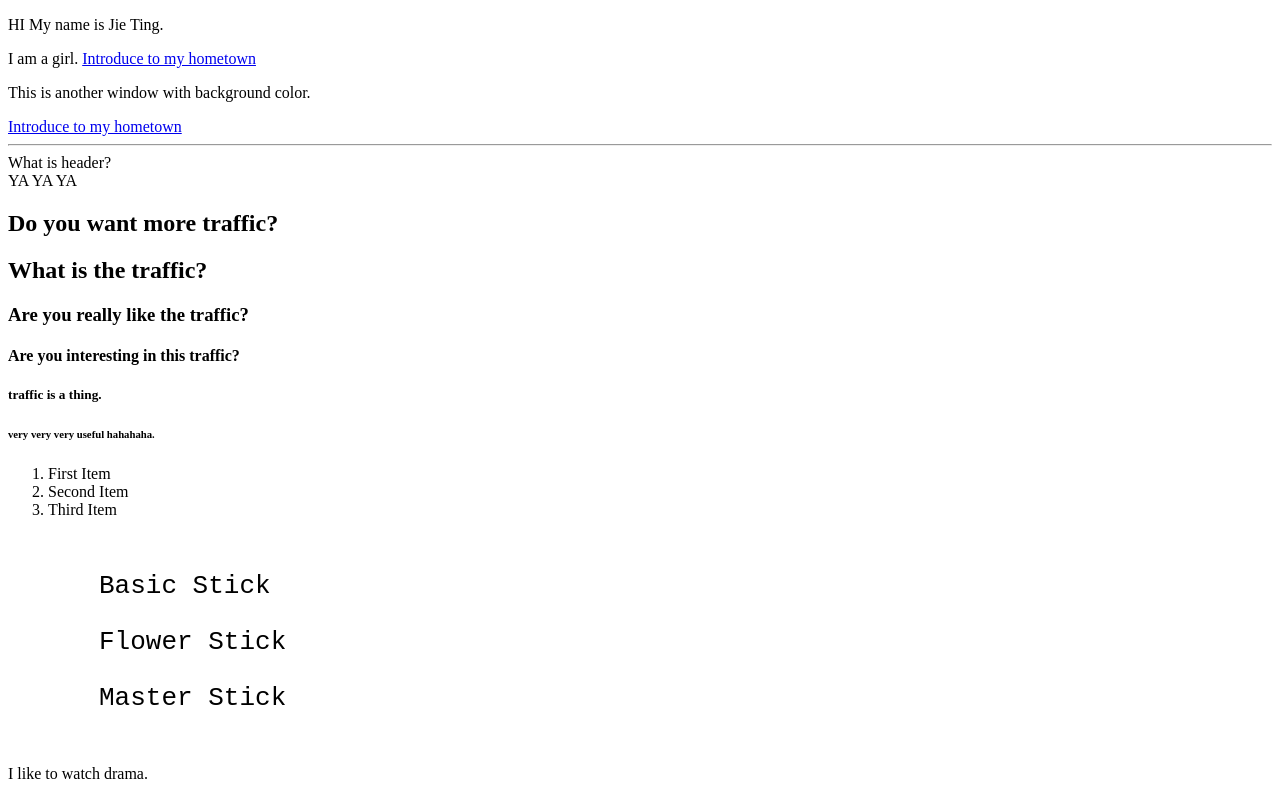
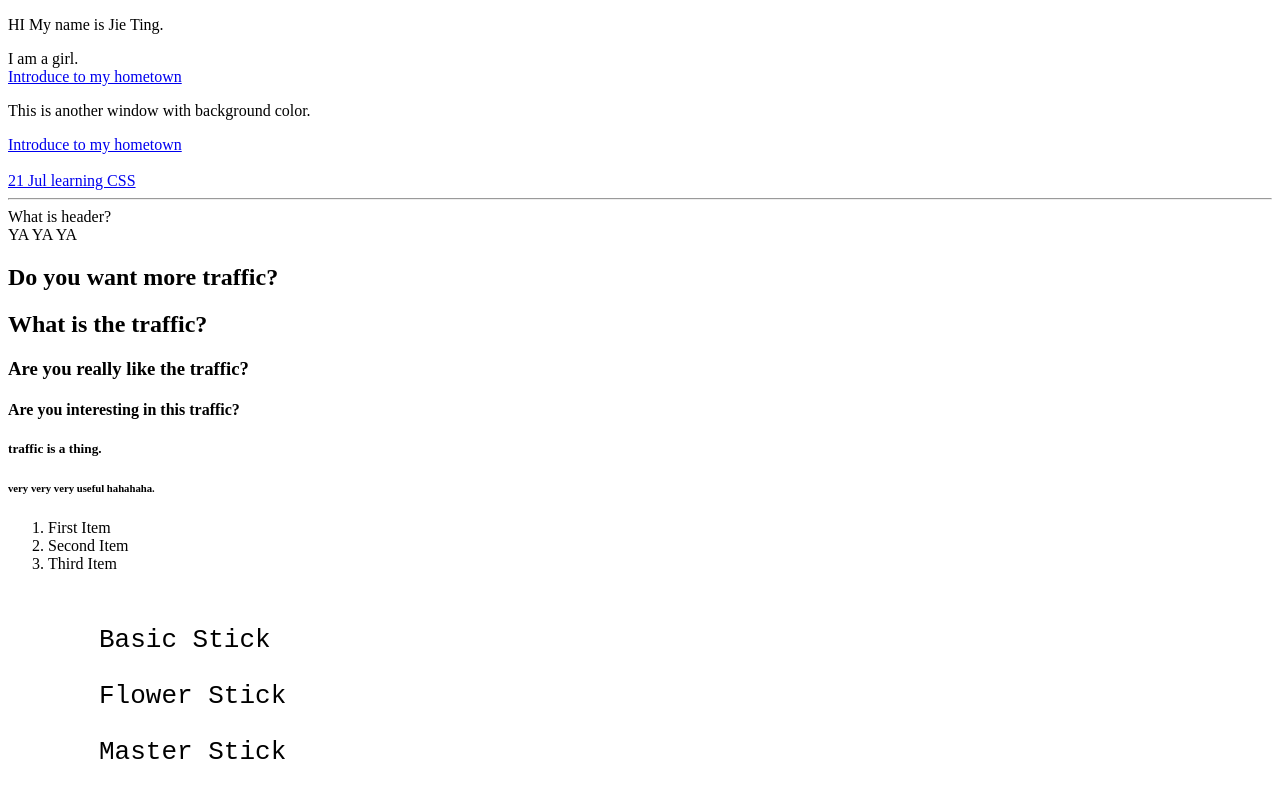
Before and after one commit to TangJieTing/First, a plain HTML site: page index.html in a window 1280 px wide. Shown: the top 796 px of the page. Drawn offline with Linux system fonts and the light colour scheme.

Commit message:
Update the learnCSS to index
added a sentences

```diff
--- a/index.html
+++ b/index.html
@@ -41,9 +41,14 @@ ul {
 <body>
     <p>HI My name is Jie Ting.</p>
     <element>I am a girl.</element>
+    <br/>
     <a href="hometown.html"target="_blank">Introduce to my hometown</a>
+    <br/>
     <p>This is another window with background color.</p>
     <a href="hometown2.html"target="_blank">Introduce to my hometown</a>
+    <br/>
+    <br/>
+    <a href="LearnCSS.html"target="_blank"> 21 Jul learning CSS</a>
     <hr>
     <!--header area-->
     <header>What is header?</header>
```
